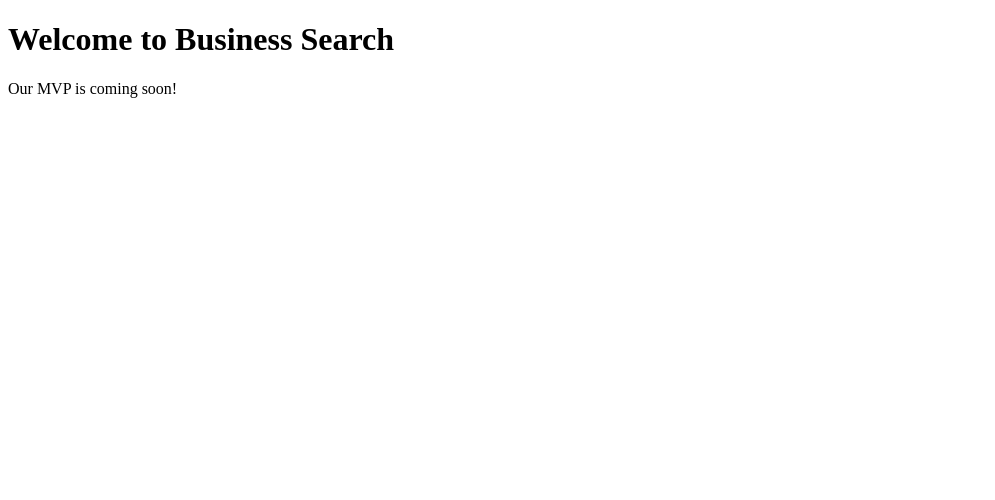
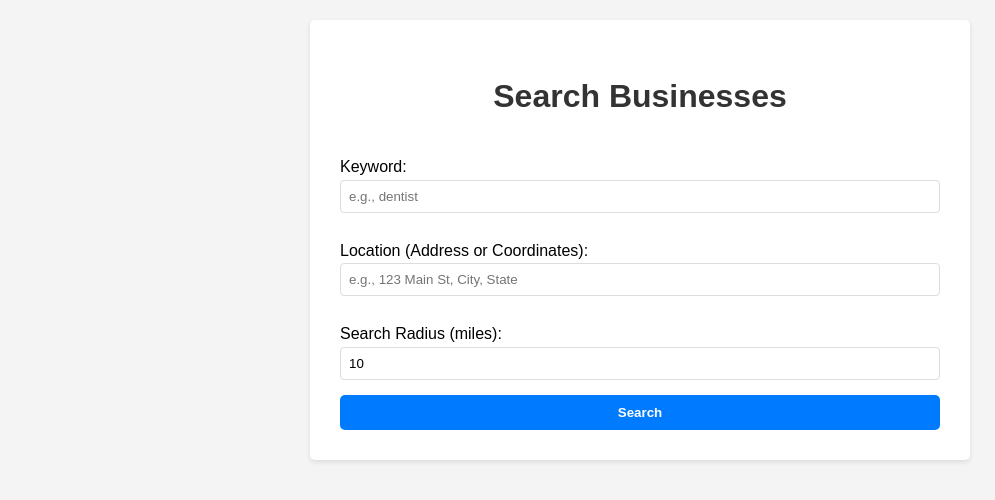
Before and after one commit to jkuechly/dreamatic.ai, a plain HTML site: page index.html in a window 1280 px wide. Shown: the whole page, without its empty margins (0-995 px from the left). Drawn offline with Linux system fonts and the light colour scheme.

Commit message:
Update index.html

```diff
--- a/index.html
+++ b/index.html
@@ -3,10 +3,77 @@
 <head>
     <meta charset="UTF-8">
     <meta name="viewport" content="width=device-width, initial-scale=1.0">
-    <title>Business Search MVP</title>
+    <title>Business Search - Search Page</title>
+    <style>
+        body {
+            font-family: Arial, sans-serif;
+            line-height: 1.6;
+            margin: 0;
+            padding: 20px;
+            background-color: #f4f4f4;
+        }
+        .container {
+            max-width: 600px;
+            margin: 0 auto;
+            background-color: white;
+            padding: 30px;
+            border-radius: 5px;
+            box-shadow: 0 2px 5px rgba(0,0,0,0.1);
+        }
+        h1 {
+            color: #333;
+            text-align: center;
+        }
+        form {
+            display: flex;
+            flex-direction: column;
+        }
+        label {
+            margin-top: 10px;
+        }
+        input, select {
+            margin-bottom: 15px;
+            padding: 8px;
+            border: 1px solid #ddd;
+            border-radius: 4px;
+        }
+        button {
+            background-color: #007bff;
+            color: white;
+            padding: 10px 20px;
+            border: none;
+            border-radius: 5px;
+            font-weight: bold;
+            cursor: pointer;
+        }
+        button:hover {
+            background-color: #0056b3;
+        }
+    </style>
 </head>
 <body>
-    <h1>Welcome to Business Search</h1>
-    <p>Our MVP is coming soon!</p>
+    <div class="container">
+        <h1>Search Businesses</h1>
+        <form id="searchForm">
+            <label for="keyword">Keyword:</label>
+            <input type="text" id="keyword" name="keyword" required placeholder="e.g., dentist">
+
+            <label for="location">Location (Address or Coordinates):</label>
+            <input type="text" id="location" name="location" required placeholder="e.g., 123 Main St, City, State">
+
+            <label for="radius">Search Radius (miles):</label>
+            <input type="number" id="radius" name="radius" required min="1" max="100" value="10">
+
+            <button type="submit">Search</button>
+        </form>
+    </div>
+
+    <script>
+        document.getElementById('searchForm').addEventListener('submit', function(e) {
+            e.preventDefault();
+            alert('Search functionality will be implemented in the next phase.');
+            // Here we'll add the search logic in the future
+        });
+    </script>
 </body>
 </html>
```
